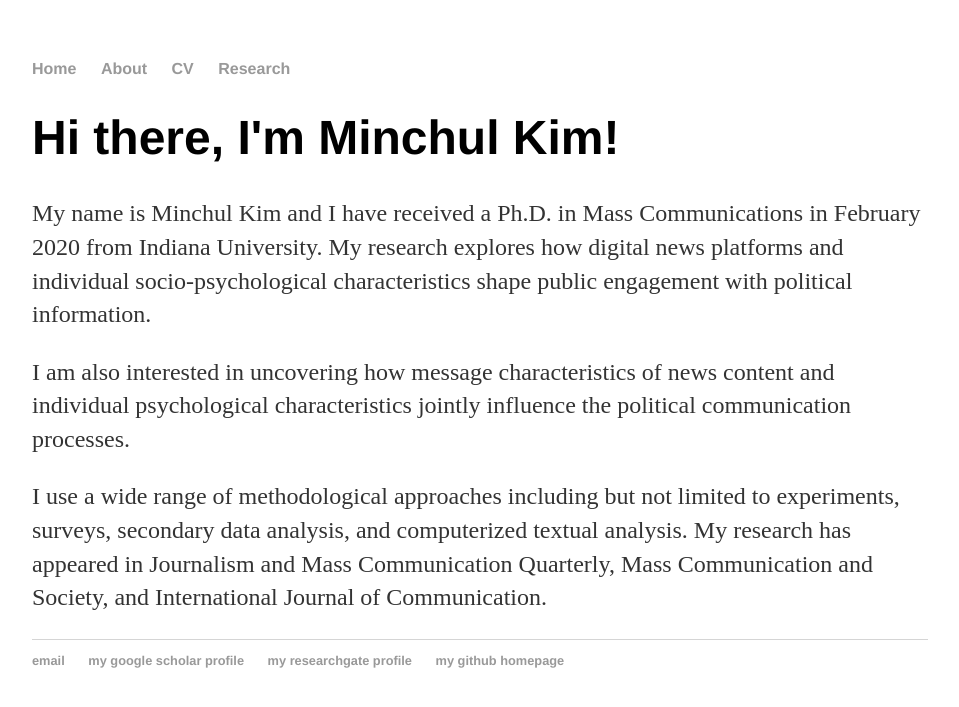
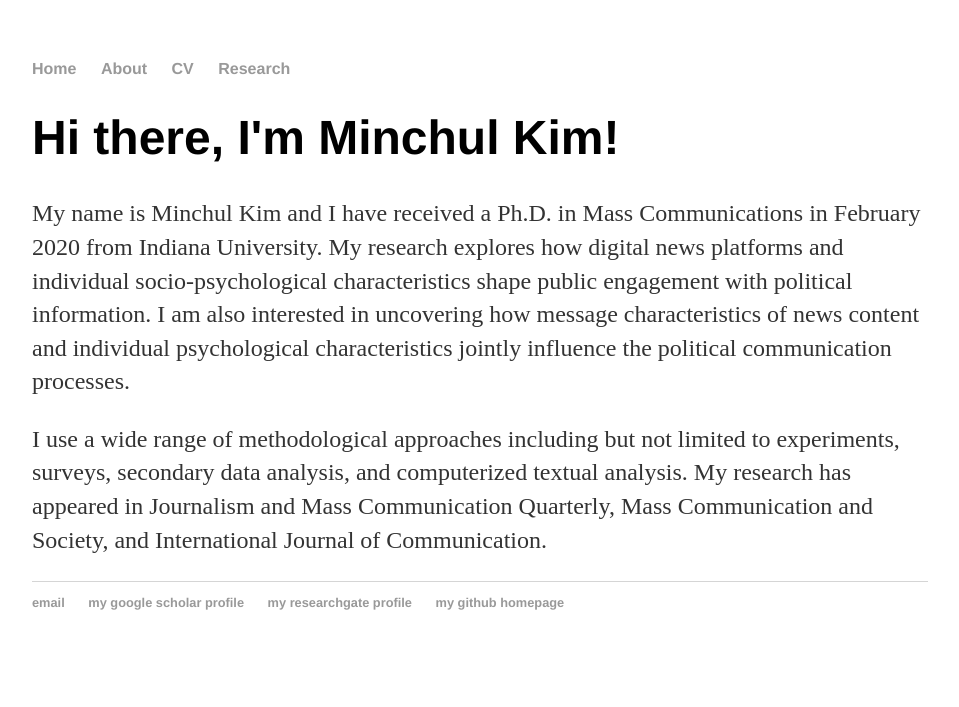
Before and after one commit to minchulkim-phd/minchulkim, a Jekyll site: the page built from index.html, in a window 1280 px wide. Shown: the top 707 px of the page, without its empty margins (160-1119 px from the left). Built offline with Jekyll 4.4.1, drawn with Linux system fonts in a browser that asks for light colours.

```diff
--- a/index.html
+++ b/index.html
@@ -4,7 +4,6 @@ title: Minchul Kim(Ph.D.)'s Personal Webpage
 ---
 <div class="blurb">
 	<h1>Hi there, I'm Minchul Kim!</h1>
-	<p>My name is Minchul Kim and I have received a Ph.D. in Mass Communications in February 2020 from Indiana University. My research explores how digital news platforms and individual socio-psychological characteristics shape public engagement with political information.
-	<p>I am also interested in uncovering how message characteristics of news content and individual psychological characteristics jointly influence the political communication processes.</p>
+	<p>My name is Minchul Kim and I have received a Ph.D. in Mass Communications in February 2020 from Indiana University. My research explores how digital news platforms and individual socio-psychological characteristics shape public engagement with political information. I am also interested in uncovering how message characteristics of news content and individual psychological characteristics jointly influence the political communication processes.</p>
 	<p>I use a wide range of methodological approaches including but not limited to experiments, surveys, secondary data analysis, and computerized textual analysis. My research has appeared in Journalism and Mass Communication Quarterly, Mass Communication and Society, and International Journal of Communication.</p>
 </div><!-- /.blurb -->
```
